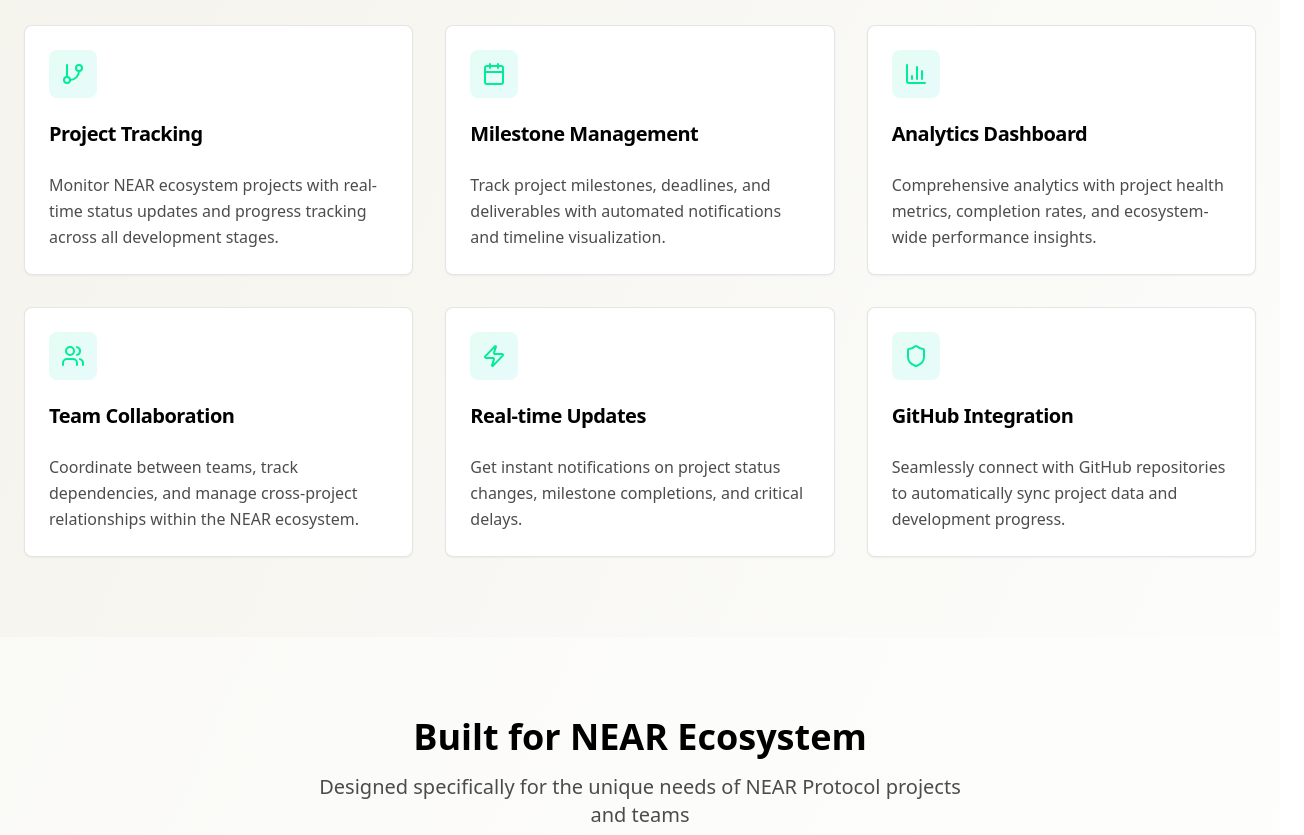
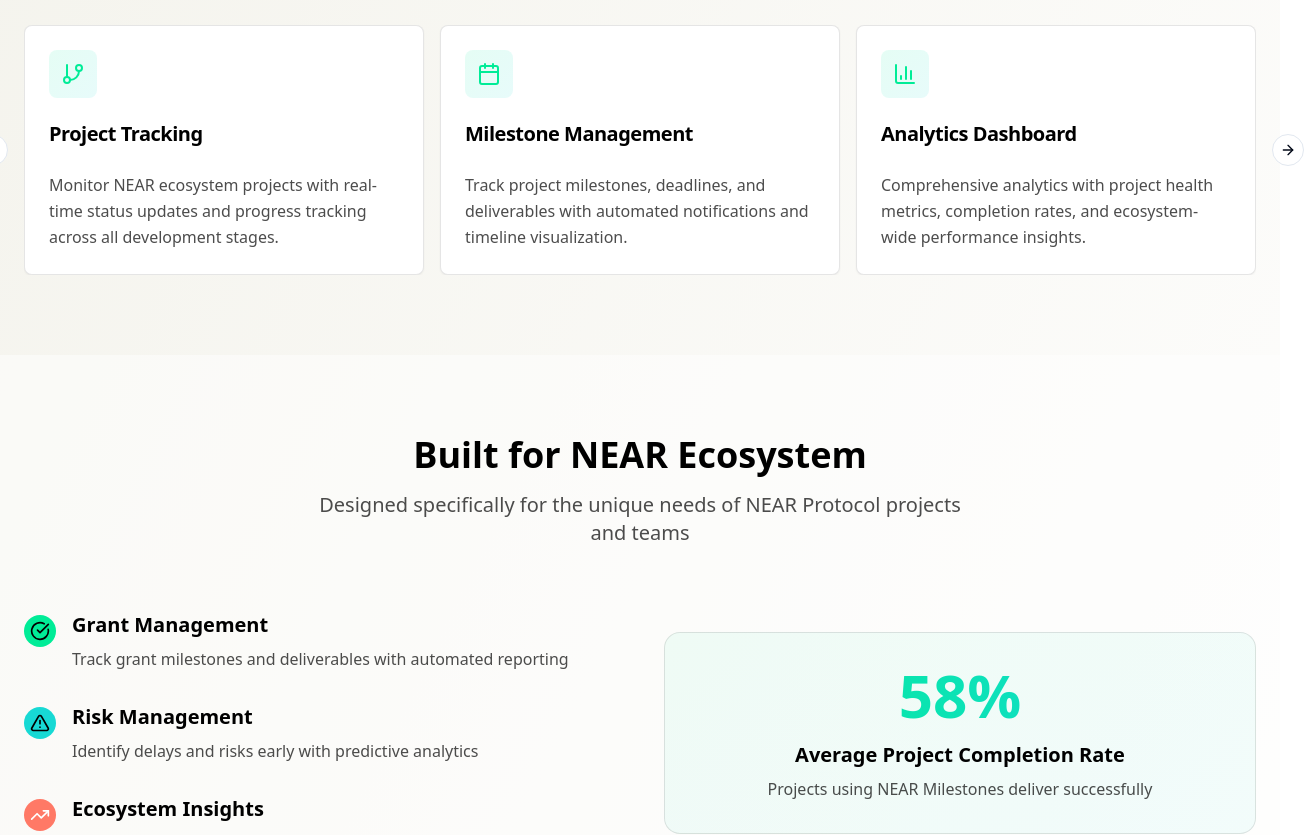
Before and after one commit to codingshot/nearmilestones, a React (Vite) app: page /landing in a window 1280 px wide. Shown: the part 1060-1895 px from the top of the page, 1304 px wide, since content can reach past the window. Built offline with nearby package versions, Linux system fonts and the light colour scheme.

Commit message:
feat: Use data from public/data on landing page
Use data from the public/data folder for the landing page.
Implement a rotating carousel for the features section.

```diff
--- a/src/pages/Landing.tsx
+++ b/src/pages/Landing.tsx
@@ -16,8 +16,58 @@ import {
   TrendingUp
 } from 'lucide-react';
 import { Link } from 'react-router-dom';
+import { useQuery } from '@tanstack/react-query';
+import {
+  Carousel,
+  CarouselContent,
+  CarouselItem,
+  CarouselNext,
+  CarouselPrevious,
+} from "@/components/ui/carousel";
+import { useEffect, useState } from 'react';
 
 const Landing = () => {
+  const [stats, setStats] = useState([
+    { value: "0", label: "Active Projects", icon: GitBranch },
+    { value: "0", label: "Milestones Tracked", icon: CheckCircle },
+    { value: "0%", label: "On-time Delivery", icon: Clock },
+    { value: "Real-time", label: "Updates", icon: TrendingUp }
+  ]);
+
+  // Fetch real project data
+  const { data: projectData } = useQuery({
+    queryKey: ['projects-landing'],
+    queryFn: async () => {
+      const response = await fetch('/data/projects.json');
+      if (!response.ok) {
+        throw new Error('Failed to fetch project data');
+      }
+      return response.json();
+    },
+  });
+
+  // Update stats with real data
+  useEffect(() => {
+    if (projectData?.projects) {
+      const projects = projectData.projects;
+      const totalProjects = projects.length;
+      const totalMilestones = projects.reduce((acc: number, project: any) =>
+        acc + (project.milestones?.length || 0), 0
+      );
+      const completedMilestones = projects.reduce((acc: number, project: any) =>
+        acc + (project.milestones?.filter((m: any) => m.status === 'completed').length || 0), 0
+      );
+      const onTimeRate = totalMilestones > 0 ? Math.round((completedMilestones / totalMilestones) * 100) : 0;
+
+      setStats([
+        { value: `${totalProjects}`, label: "Active Projects", icon: GitBranch },
+        { value: `${totalMilestones}`, label: "Milestones Tracked", icon: CheckCircle },
+        { value: `${onTimeRate}%`, label: "Completion Rate", icon: Clock },
+        { value: "Real-time", label: "Updates", icon: TrendingUp }
+      ]);
+    }
+  }, [projectData]);
+
   const features = [
     {
       icon: GitBranch,
@@ -49,13 +99,6 @@ const Landing = () => {
       title: "GitHub Integration",
       description: "Seamlessly connect with GitHub repositories to automatically sync project data and development progress."
     }
-  ];
-
-  const stats = [
-    { value: "50+", label: "Active Projects", icon: GitBranch },
-    { value: "200+", label: "Milestones Tracked", icon: CheckCircle },
-    { value: "85%", label: "On-time Delivery", icon: Clock },
-    { value: "Real-time", label: "Updates", icon: TrendingUp }
   ];
 
   return (
@@ -125,7 +168,7 @@ const Landing = () => {
         </div>
       </section>
 
-      {/* Features Section */}
+      {/* Features Section - Carousel */}
       <section className="py-20 px-6">
         <div className="max-w-7xl mx-auto">
           <div className="text-center mb-16">
@@ -134,9 +177,18 @@ const Landing = () => {
               Everything you need to manage and track NEAR ecosystem projects efficiently
             </p>
           </div>
-          <div className="grid grid-cols-1 md:grid-cols-2 lg:grid-cols-3 gap-8">
+          <div className="relative">
+            <Carousel
+              opts={{
+                align: "start",
+                loop: true,
+              }}
+              className="w-full"
+            >
+              <CarouselContent className="-ml-2 md:-ml-4">
                 {features.map((feature, index) => (
-              <Card key={index} className="bg-white border-black/10 shadow-sm hover:shadow-md transition-shadow">
+                  <CarouselItem key={index} className="pl-2 md:pl-4 md:basis-1/2 lg:basis-1/3">
+                    <Card className="bg-white border-black/10 shadow-sm hover:shadow-md transition-shadow h-full">
                       <CardHeader>
                         <div className="w-12 h-12 bg-gradient-to-br from-[#00ec97]/10 to-[#17d9d4]/10 rounded-lg flex items-center justify-center mb-4">
                           <feature.icon className="h-6 w-6 text-[#00ec97]" />
@@ -147,7 +199,12 @@ const Landing = () => {
                         <p className="text-black/70 font-medium leading-relaxed">{feature.description}</p>
                       </CardContent>
                     </Card>
+                  </CarouselItem>
                 ))}
+              </CarouselContent>
+              <CarouselPrevious />
+              <CarouselNext />
+            </Carousel>
           </div>
         </div>
       </section>
@@ -194,10 +251,10 @@ const Landing = () => {
             <div className="bg-gradient-to-br from-[#00ec97]/5 to-[#17d9d4]/5 rounded-2xl p-8 border border-black/10">
               <div className="text-center">
                 <div className="text-6xl font-bold text-transparent bg-clip-text bg-gradient-to-r from-[#00ec97] to-[#17d9d4] mb-4">
-                  85%
+                  {stats[2].value}
                 </div>
-                <div className="text-xl font-semibold text-black mb-2">Average Project Success Rate</div>
-                <div className="text-black/70 font-medium">Projects using NEAR Milestones deliver on time</div>
+                <div className="text-xl font-semibold text-black mb-2">Average Project Completion Rate</div>
+                <div className="text-black/70 font-medium">Projects using NEAR Milestones deliver successfully</div>
               </div>
             </div>
           </div>
```
Lines whose indentation alone changed are shown as unchanged.
